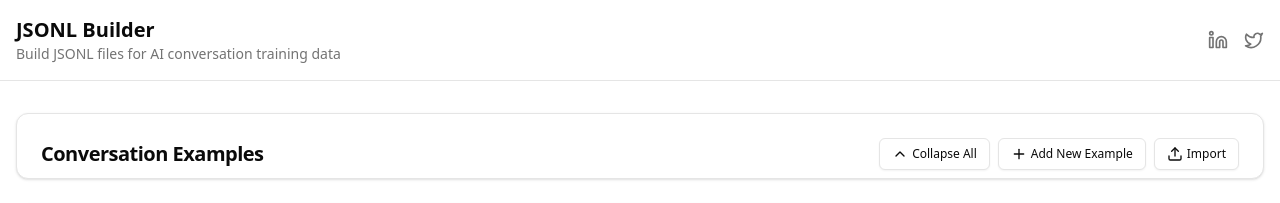
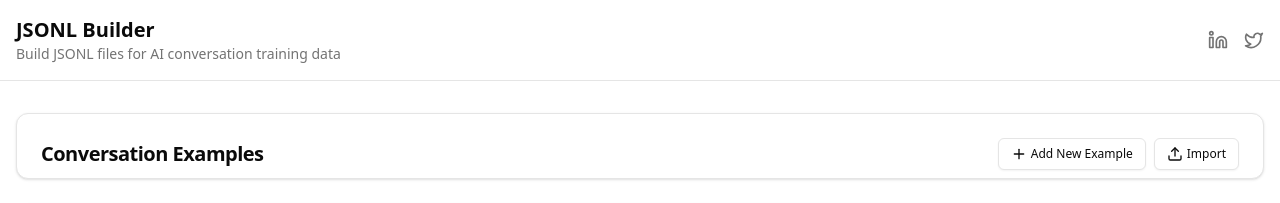
Before and after one commit to NikolajHoggins/jsonl-builder, a Next.js app: page / in a window 1280 px wide. Shown: the top 203 px of the page. Built offline with nearby package versions, Linux system fonts and the light colour scheme.

Commit message:
Removed collapse all button

```diff
--- a/src/app/components/JsonlBuilder.tsx
+++ b/src/app/components/JsonlBuilder.tsx
@@ -5,15 +5,7 @@ import ConversationExample from "./ConversationExample";
 import { MessageType } from "./types";
 import { Button } from "@/components/ui/button";
 import { Card, CardContent, CardHeader, CardTitle } from "@/components/ui/card";
-import {
-  Plus,
-  Copy,
-  Download,
-  Upload,
-  FileUp,
-  ChevronDown,
-  ChevronUp,
-} from "lucide-react";
+import { Plus, Copy, Download, Upload, FileUp } from "lucide-react";
 import { toast } from "sonner";
 import {
   Dialog,
@@ -92,7 +84,6 @@ const JsonlBuilder: React.FC = () => {
   const [collapsedExamples, setCollapsedExamples] = useState<
     Record<number, boolean>
   >({});
-  const [allCollapsed, setAllCollapsed] = useState(false);
 
   // For performance optimization with large lists
   const [visibleRange, setVisibleRange] = useState({ start: 0, end: 20 });
@@ -259,21 +250,6 @@ const JsonlBuilder: React.FC = () => {
     }));
   }, []);
 
-  const toggleCollapseAll = useCallback(() => {
-    setAllCollapsed((prev) => {
-      const newCollapsedState = !prev;
-
-      // Create a new object with all examples set to the new state
-      const newCollapsedExamples: Record<number, boolean> = {};
-      examples.forEach((example) => {
-        newCollapsedExamples[example.id] = newCollapsedState;
-      });
-
-      setCollapsedExamples(newCollapsedExamples);
-      return newCollapsedState;
-    });
-  }, [examples]);
-
   const downloadJsonl = useCallback(() => {
     if (!jsonlOutput) return;
 
@@ -415,27 +391,6 @@ const JsonlBuilder: React.FC = () => {
             <CardTitle className="text-xl">Conversation Examples</CardTitle>
           </div>
           <div className="flex gap-2">
-            <Button
-              variant="outline"
-              size="sm"
-              onClick={toggleCollapseAll}
-              className="flex items-center gap-1"
-              aria-label={
-                allCollapsed ? "Expand all examples" : "Collapse all examples"
-              }
-            >
-              {allCollapsed ? (
-                <>
-                  <ChevronDown className="h-4 w-4" />
-                  Expand All
-                </>
-              ) : (
-                <>
-                  <ChevronUp className="h-4 w-4" />
-                  Collapse All
-                </>
-              )}
-            </Button>
             <Button
               variant="outline"
               size="sm"
```
